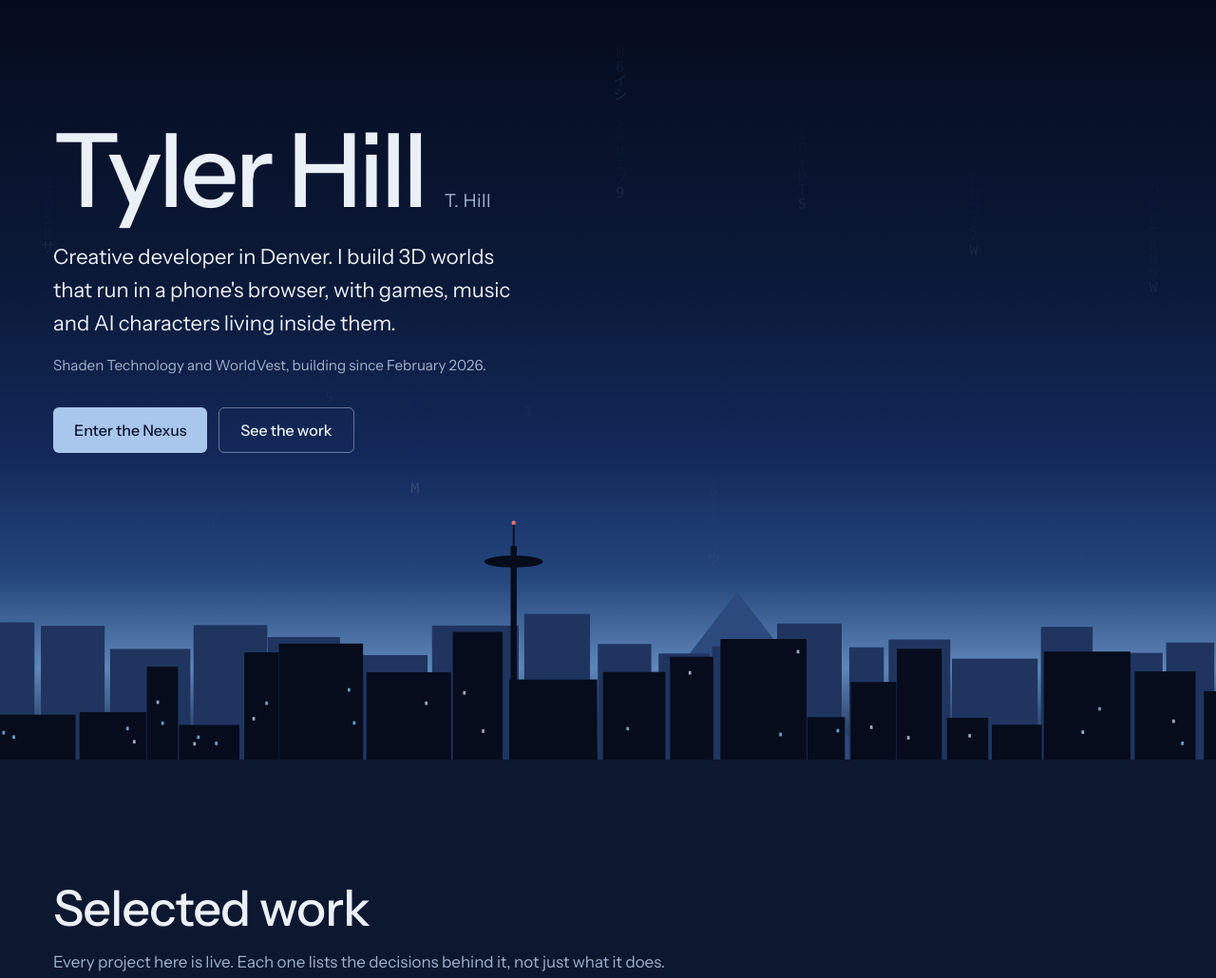
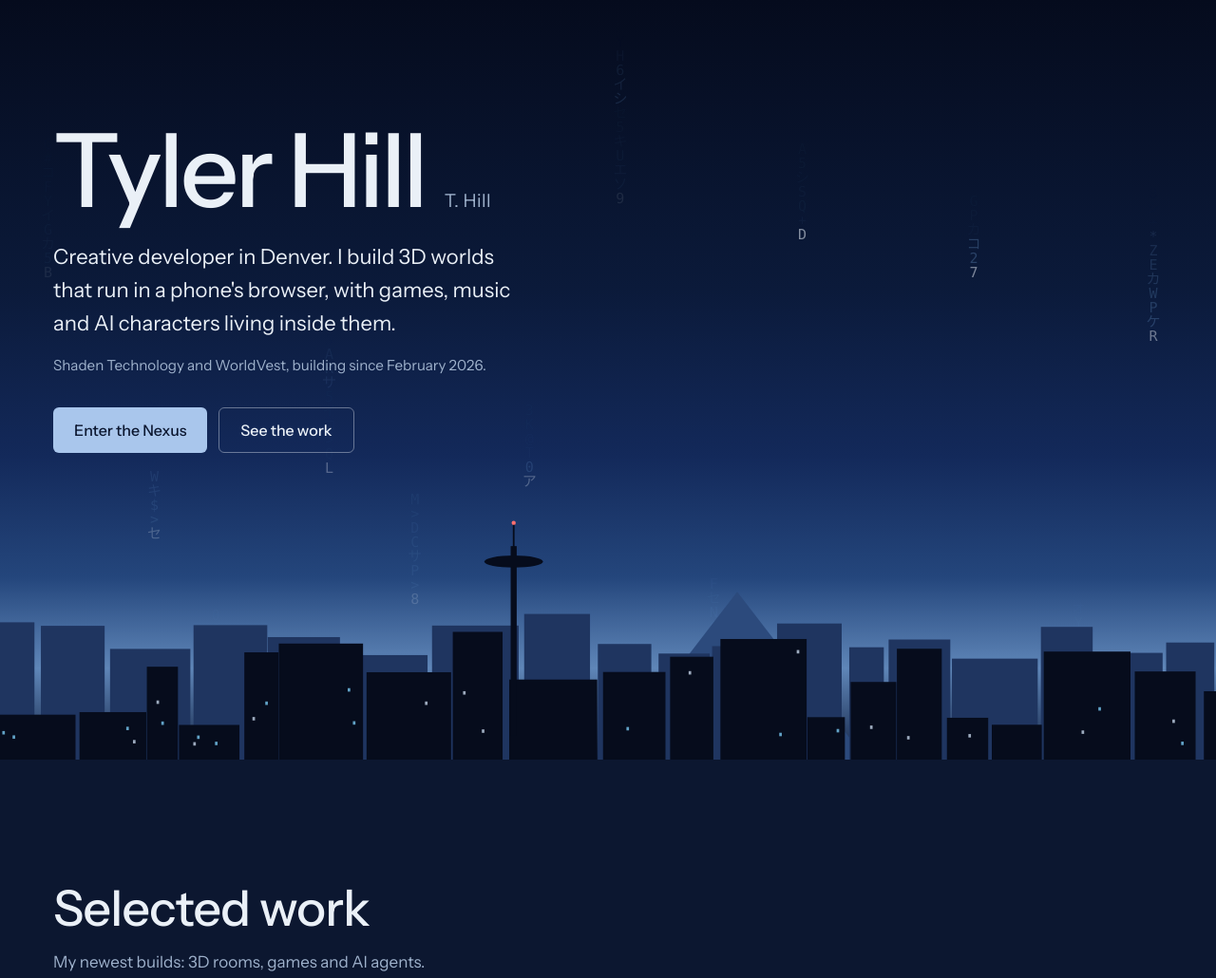
Before and after one commit to tball5/t.hill, a plain HTML site: page index.html in a window 1280 px wide. Shown: the top 1030 px of the page at 95% size. Drawn offline with Linux system fonts and the light colour scheme.

Commit message:
Add files via upload

```diff
--- a/index.html
+++ b/index.html
@@ -16,7 +16,6 @@
   Edit the PROJECTS, MORE and NOTES arrays near the bottom; the page is drawn from them.
   Previews: save a screenshot for each project at media/<id>.jpg (nexus, pub, temple, arcade, council, worldvest).
   Until they exist, each project shows its own colored panel instead of a broken player.
-  Resume: export the resume doc as PDF and save it next to this file as resume.pdf.
 -->
 <style>
   :root {
@@ -47,9 +46,9 @@
   /* ---------- hero: the district at purple hour ---------- */
   .hero { position: relative; min-height: min(100svh, 860px); display: flex; flex-direction: column; overflow: hidden;
     background: linear-gradient(180deg, #050b1d 0%, #0b1a3a 38%, #13295a 60%, #24467c 76%, #5f86b8 88%, #142446 100%); }
-  .hero canvas { position: absolute; inset: 0 0 auto 0; width: 100%; height: 78%; pointer-events: none; }
-  .hero .skyline { position: absolute; left: 0; right: 0; bottom: 0; width: 100%; height: 34%; display: block; }
-  .hero-text { width: 100%; position: relative; z-index: 1; padding-top: clamp(72px, 16vh, 168px); padding-bottom: 38vh; }
+  #rain { position: fixed; inset: 0; width: 100%; height: 100%; pointer-events: none; z-index: 1; }
+  .hero .skyline { position: absolute; left: 0; right: 0; bottom: 0; width: 100%; height: 34%; display: block; z-index: 2; }
+  .hero-text { width: 100%; position: relative; z-index: 3; padding-top: clamp(72px, 16vh, 168px); padding-bottom: 38vh; }
   .hero h1 { font-size: clamp(3rem, 8.5vw, 6.75rem); font-weight: 500; line-height: .95; letter-spacing: -.035em; }
   .hero .lede { margin-top: 1.4rem; font-size: clamp(1.125rem, 1.9vw, 1.375rem); max-width: 34ch; color: var(--silver); }
   .hero .name-row { display: flex; align-items: baseline; flex-wrap: wrap; gap: 0 clamp(12px, 1.6vw, 22px); }
@@ -111,14 +110,18 @@
   .contact h3 { font-size: 1.4rem; }
   .contact p { margin-top: .6rem; color: var(--muted); max-width: 44ch; }
   .contact .actions { margin-top: 1.4rem; }
-  footer { border-top: 1px solid var(--line); padding: 28px 0 calc(28px + env(safe-area-inset-bottom)); color: var(--muted); font-size: .95rem; }
+  main { position: relative; z-index: 2; }
+  .city-end { position: relative; z-index: 2; height: clamp(200px, 28vw, 360px); overflow: hidden;
+    background: linear-gradient(180deg, transparent 0%, rgba(19,41,90,.55) 40%, #24467c 70%, #5f86b8 86%, #142446 100%); }
+  .city-end .skyline { position: absolute; left: 0; right: 0; bottom: 0; width: 100%; height: 72%; display: block; }
+  footer { position: relative; z-index: 2; background: var(--city); padding: 28px 0 calc(28px + env(safe-area-inset-bottom)); color: var(--muted); font-size: .95rem; }
   footer .wrap { display: flex; flex-wrap: wrap; justify-content: space-between; gap: 8px 24px; }
 </style>
 </head>
 <body>
 
+<canvas id="rain" aria-hidden="true"></canvas>
 <header class="hero">
-  <canvas id="rain" aria-hidden="true"></canvas>
   <svg class="skyline" id="skyline" viewBox="0 0 1600 300" preserveAspectRatio="xMidYMax slice" aria-hidden="true"></svg>
   <div class="wrap hero-text">
     <div class="name-row">
@@ -139,7 +142,7 @@
     <div class="wrap">
       <div class="section-head">
         <h2 id="work-title">Selected work</h2>
-        <p>Every project here is live. Each one lists the decisions behind it, not just what it does.</p>
+        <p>My newest builds: 3D rooms, games and AI agents.</p>
       </div>
       <div id="projects"></div>
     </div>
@@ -175,7 +178,6 @@
           <p>I'm looking for creative developer, creative technologist and design engineer roles, in Denver or remote.</p>
           <div class="actions">
             <a class="btn btn-primary" href="mailto:Thill5523@gmail.com?subject=Hello%20Tyler">Email Tyler</a>
-            <a class="btn btn-quiet" href="resume.pdf">Download resume</a>
           </div>
         </div>
         <div>
@@ -190,6 +192,9 @@
   </section>
 </main>
 
+<div class="city-end" aria-hidden="true">
+  <svg class="skyline" id="skyline-end" viewBox="0 0 1600 300" preserveAspectRatio="xMidYMax slice"></svg>
+</div>
 <footer>
   <div class="wrap">
     <span>T. Hill · Shaden Technology · WorldVest · Denver</span>
@@ -212,7 +217,7 @@
       'The downtown grid draws in about 6 calls; each ring of distant towers is one instanced draw.',
       'Leave any room and you come back out at its door.'
     ],
-    url: 'https://shaden.technology/lobby/', label: 'Enter it',
+    url: 'https://shaden.technology/lobby/', label: 'Enter the Lobby, talk to Nexie, then take the elevator down to explore the city', panelLabel: 'Enter the Lobby',
     accent: '#5f86b8' },
   { id: 'pub', name: 'The Pub',
     what: 'A first-person bar with an AI bartender, a jukebox and the game on every screen.',
@@ -248,7 +253,7 @@
       'Each knows only what it is given, so it stays in character and on topic.',
       'Model calls run on Cloudflare Workers, so API keys never reach the browser.'
     ],
-    url: '', label: 'Meet them',   // add the Council's link, or leave empty to point people to the Nexus
+    url: 'https://originsoflate.xyz/council/', label: 'Meet them',
     accent: '#b79cf2' },
   { id: 'worldvest', name: 'WorldVest',
     what: 'A separate product from the Nexus: a shared market watchlist with an AI analyst named Maya. Built with a friend.',
@@ -298,7 +303,7 @@
   const url = p.url || 'https://shaden.technology/lobby/';
   const label = p.url ? p.label : 'Find it in the Nexus';
   const media = el('a', { class: 'media', href: url, 'aria-label': `${label}: ${p.name}, live` },
-    el('div', { class: 'panel', style: `--accent:${p.accent};background:radial-gradient(110% 90% at 78% 18%, color-mix(in srgb, ${p.accent} 30%, transparent) 0%, transparent 62%), linear-gradient(165deg, #172a52 0%, #0a1430 100%)` }, el('span', { text: label })));
+    el('div', { class: 'panel', style: `--accent:${p.accent};background:radial-gradient(110% 90% at 78% 18%, color-mix(in srgb, ${p.accent} 30%, transparent) 0%, transparent 62%), linear-gradient(165deg, #172a52 0%, #0a1430 100%)` }, el('span', { text: p.panelLabel || label })));
   // preview image: media/<id>.jpg. Until it exists, the colored panel shows instead.
   const img = el('img', { src: `media/${p.id}.jpg`, alt: `${p.name}, a screenshot`, loading: 'lazy', decoding: 'async' });
   img.addEventListener('load', () => media.classList.add('has-media'));
@@ -324,14 +329,15 @@
   n.status ? el('span', { class: 'status', text: n.status }) : null)));
 
 /* =====================================================================
-   HERO — skyline (seeded, same every visit) and sparse glyph rain
+   SKYLINES (seeded, the same every visit) and glyph rain down the whole page
    ===================================================================== */
-let seed = 7;
+const NS = 'http://www.w3.org/2000/svg';
+function skyline(svg, seedValue, towerX, pyramidX) {
+  let seed = seedValue;
   const rand = () => (seed = (seed * 16807) % 2147483647) / 2147483647;
-const svg = document.getElementById('skyline'), NS = 'http://www.w3.org/2000/svg';
   const add = (tag, a) => { const n = document.createElementNS(NS, tag); for (const k in a) n.setAttribute(k, a[k]); svg.append(n); return n; };
   // far row, lighter, then near row, darkest
-[[0.55, '#1f3560', 80, 190, 26], [1, '#060c1c', 40, 150, 22]].forEach(([depth, fill, hMin, hMax, count]) => {
+  [[0.55, '#1f3560', 80, 190], [1, '#060c1c', 40, 150]].forEach(([depth, fill, hMin, hMax]) => {
     let x = -20;
     while (x < 1620) {
       const w = 36 + rand() * 70, h = (hMin + rand() * (hMax - hMin)) * depth + (depth < 1 ? 70 : 0);
@@ -342,23 +348,26 @@
     }
   });
   // the saucer tower in the city, the Temple's pyramid far behind it
-add('rect', { x: 687, y: 52, width: 7, height: 220, fill: '#060c1c' });
-add('ellipse', { cx: 690.5, cy: 70, rx: 34, ry: 7, fill: '#060c1c' });
-add('rect', { x: 689.5, y: 26, width: 2, height: 30, fill: '#060c1c' });
-add('circle', { cx: 690.5, cy: 25, r: 2.4, fill: '#ff6f6f' });
-svg.prepend(add('path', { d: 'M 800 300 L 950 105 L 1100 300 Z', fill: '#2c4a7c' }));   // farthest, so lightest
+  const t = towerX;
+  add('rect', { x: t - 3.5, y: 52, width: 7, height: 220, fill: '#060c1c' });
+  add('ellipse', { cx: t, cy: 70, rx: 34, ry: 7, fill: '#060c1c' });
+  add('rect', { x: t - 1, y: 26, width: 2, height: 30, fill: '#060c1c' });
+  add('circle', { cx: t, cy: 25, r: 2.4, fill: '#ff6f6f' });
+  svg.prepend(add('path', { d: `M ${pyramidX - 150} 300 L ${pyramidX} 105 L ${pyramidX + 150} 300 Z`, fill: '#2c4a7c' }));   // farthest, so lightest
+}
+skyline(document.getElementById('skyline'), 7, 690.5, 950);
+skyline(document.getElementById('skyline-end'), 23, 1010, 640);   // the same city from another street
 
 const canvas = document.getElementById('rain'), ctx = canvas.getContext('2d');
 const GLYPHS = 'ABCDEFGHJKLMNPQRSTUVWXYZ0123456789アイウエオカキクケコサシスセソ@#$%&*+=<>'.split('');
-let cols = [], W = 0, H = 0, FS = 15, quiet = null;
+const hero = document.querySelector('.hero'), heroText = ['.hero .name-row', '.hero .lede', '.hero .actions'].map(q => document.querySelector(q));
+const cityEnd = document.querySelector('.city-end');
+let cols = [], W = 0, H = 0, FS = 15;
 function size() {
   const dpr = Math.min(devicePixelRatio || 1, 2);
-  W = canvas.clientWidth; H = canvas.clientHeight;
+  W = innerWidth; H = innerHeight;
   canvas.width = W * dpr; canvas.height = H * dpr; ctx.setTransform(dpr, 0, 0, dpr, 0, 0);
   FS = W < 640 ? 13 : 15;
-  const c0 = canvas.getBoundingClientRect(), parts = ['.hero h1', '.hero .lede', '.hero .actions'].map(q => document.querySelector(q).getBoundingClientRect());
-  quiet = { l: Math.min(...parts.map(r => r.left)) - c0.left - 24, r: Math.max(...parts.map(r => r.right)) - c0.left + 24,
-            t: parts[0].top - c0.top - 16, b: parts[2].bottom - c0.top + 16 };
   const n = Math.max(6, Math.floor(W / 95));            // sparse on purpose
   cols = Array.from({ length: n }, (_, i) => ({ x: (i + 0.3 + Math.random() * 0.4) * (W / n), y: Math.random() * H, v: 18 + Math.random() * 26, len: 6 + Math.floor(Math.random() * 8),
     chars: Array.from({ length: 14 }, () => GLYPHS[Math.floor(Math.random() * GLYPHS.length)]) }));
@@ -367,27 +376,33 @@
   ctx.clearRect(0, 0, W, H);
   ctx.font = `${FS}px ui-monospace, Menlo, Consolas, monospace`;
   ctx.textAlign = 'center';
+  // where the sky is on screen right now: strong over the two cities, faint over the reading
+  const hr = hero.getBoundingClientRect(), cr = cityEnd.getBoundingClientRect();
+  const quiet = heroText.map(e => e.getBoundingClientRect()).filter(r => r.bottom > 0 && r.top < H);
   for (const c of cols) {
     c.y += c.v * dt;
     if (c.y - c.len * FS > H) { c.y = -Math.random() * H * .4; c.v = 18 + Math.random() * 26; }
     for (let k = 0; k < c.len; k++) {
       const y = c.y - k * FS; if (y < 0 || y > H) continue;
-      let fade = 1 - y / H;                              // dissolves toward the skyline
-      if (quiet && c.x > quiet.l && c.x < quiet.r && y > quiet.t && y < quiet.b) fade *= 0.16;   // never fights the text
-      ctx.fillStyle = k === 0 ? `rgba(234,240,247,${.8 * fade})` : `rgba(127,180,235,${(.45 - k * .04) * fade})`;
+      let a;
+      if (y < hr.bottom) a = Math.max(0, 1 - (y - hr.top) / hr.height);                 // hero sky, dissolving toward the skyline
+      else if (y > cr.top && y < cr.bottom) a = 0.75 * (1 - (y - cr.top) / cr.height);  // footer sky, the same
+      else a = 0.3;                                                                       // behind the work: faint
+      for (const r of quiet) if (c.x > r.left - 24 && c.x < r.right + 24 && y > r.top - 16 && y < r.bottom + 16) { a *= 0.16; break; }
+      if (a <= 0.01) continue;
+      ctx.fillStyle = k === 0 ? `rgba(234,240,247,${.8 * a})` : `rgba(127,180,235,${(.45 - k * .04) * a})`;
       ctx.fillText(c.chars[(k + Math.floor(c.y / FS)) % c.chars.length], c.x, y);
     }
   }
 }
 size(); addEventListener('resize', size);
-let last = performance.now(), visible = true, running = !reduced;
-new IntersectionObserver(([e]) => { visible = e.isIntersecting; }).observe(canvas);
+let last = performance.now();
 function tick(now) {
   const dt = Math.min((now - last) / 1000, .05); last = now;
-  if (visible && !document.hidden) draw(dt);
-  if (running) requestAnimationFrame(tick);
+  if (!document.hidden) draw(dt);
+  requestAnimationFrame(tick);
 }
-if (running) requestAnimationFrame(tick); else draw(0);
+if (!reduced) requestAnimationFrame(tick); else { draw(0); addEventListener('scroll', () => draw(0), { passive: true }); }
 })();
 </script>
 </body>
```
Lines whose indentation alone changed are shown as unchanged.
